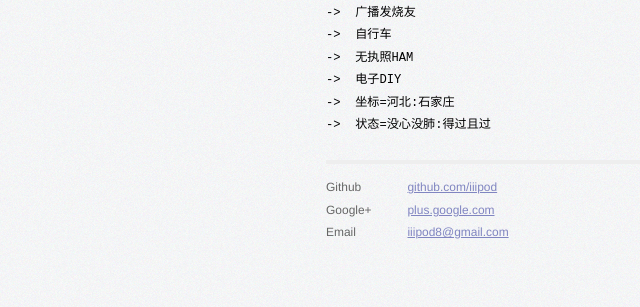
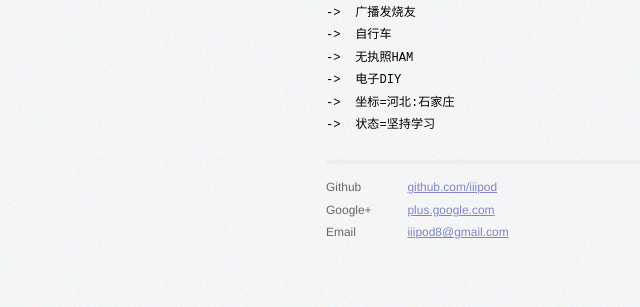
Before and after one commit to iiipod/iiipod.github.com, a Jekyll site: the page built from about.markdown, in a window 1280 px wide. Shown: the part 140-447 px from the top of the page, without its empty margins (0-640 px from the left). Built offline with Jekyll 4.4.1, drawn with Linux system fonts in a browser that asks for light colours; Markdown is read by kramdown in place of the engine named in the settings; some of the changed text lies outside the part shown.

Commit message:
2019年 03月 09日 星期六 22:44:49 CST

```diff
--- a/about.markdown
+++ b/about.markdown
@@ -10,4 +10,4 @@ title: 关于macint0sh
     ->  无执照HAM
     ->  电子DIY
     ->  坐标=河北:石家庄
-    ->  状态=没心没肺:得过且过
+    ->  状态=坚持学习
```
